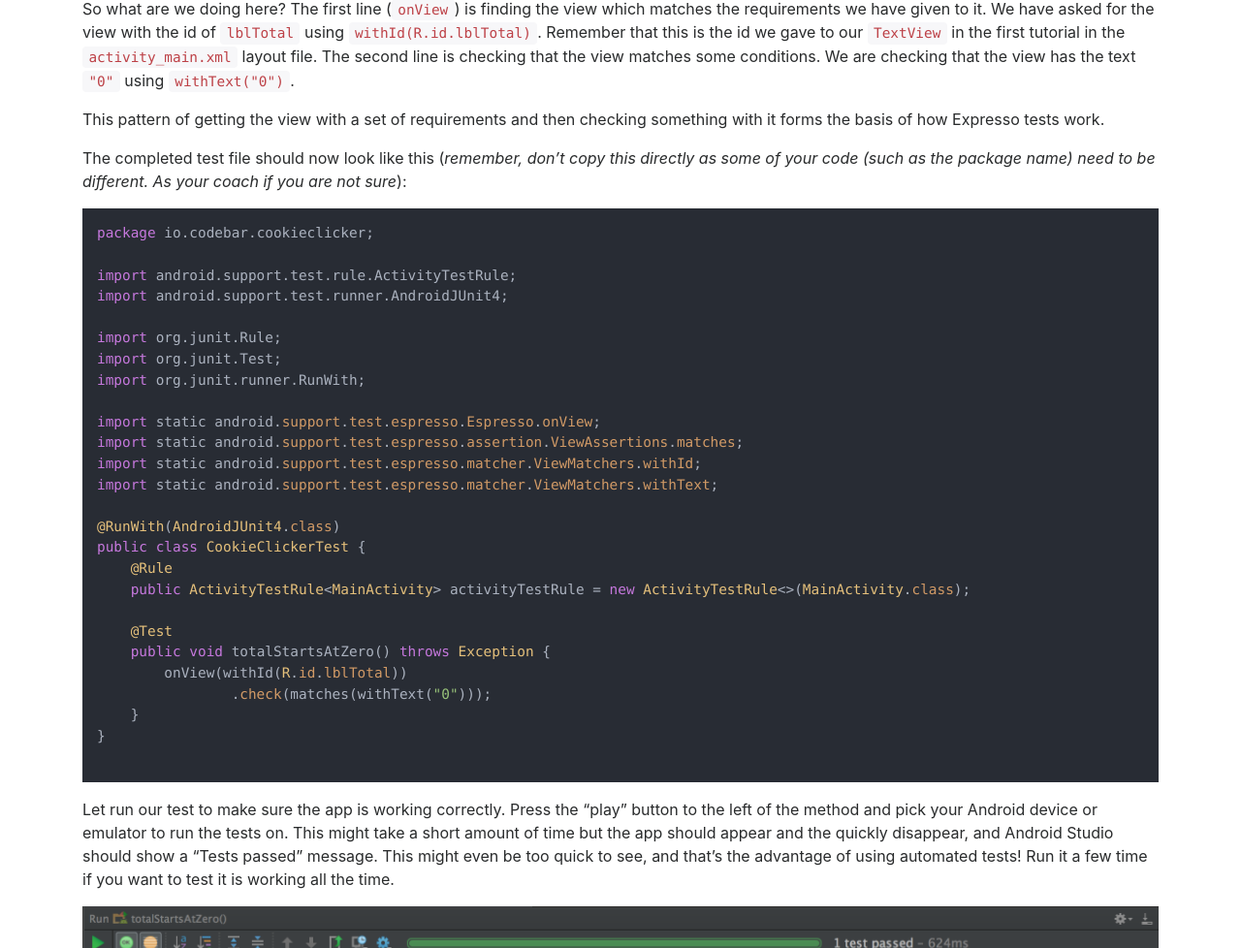
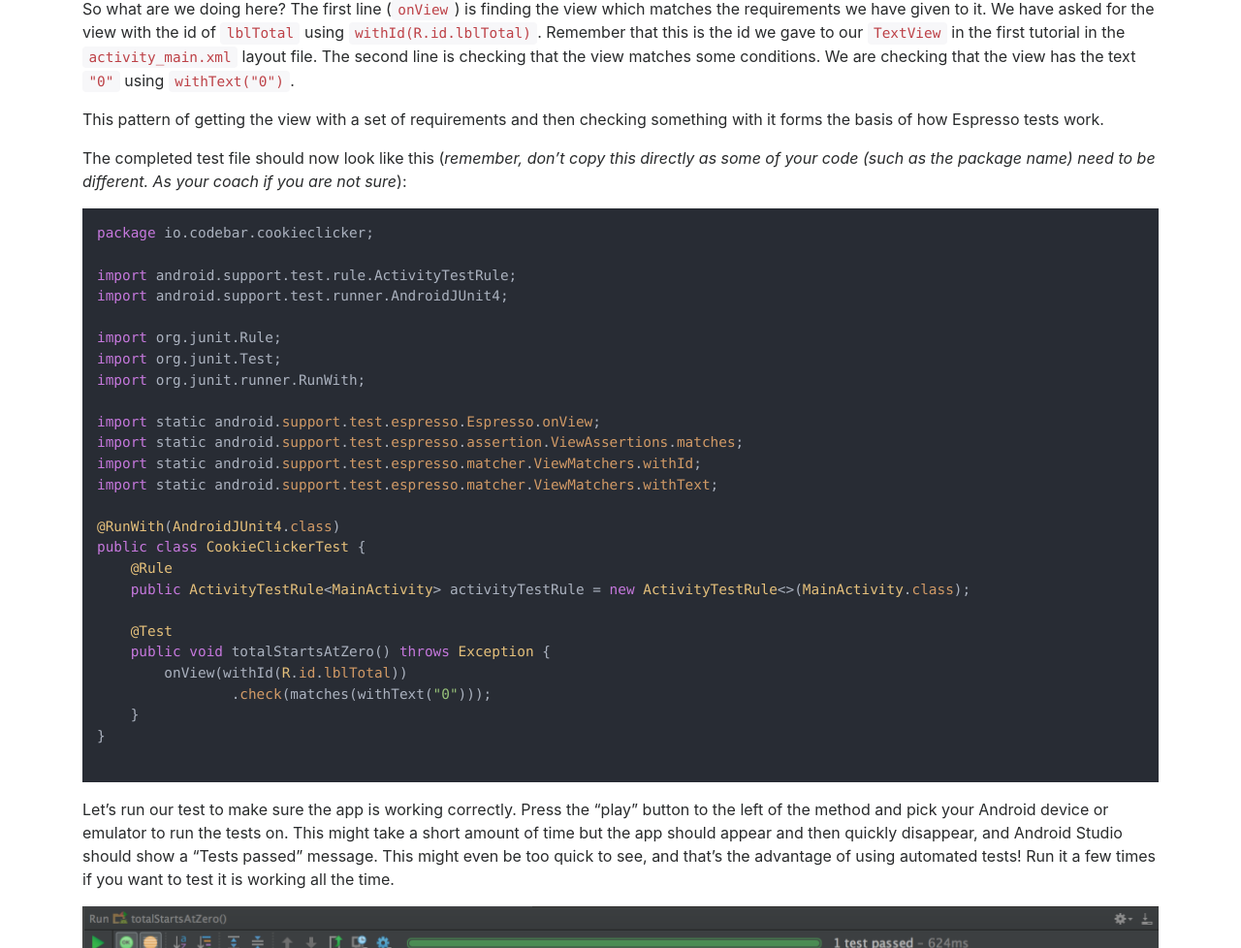
Before and after one commit to codebar/android-tutorials, a Jekyll site: the page built from worksheets/espresso-testing/index.md, in a window 1280 px wide and 1400 px high, scrolled down 3005 px. Shown: the part 147-1125 px from the top of the window at 97% size. Built offline with Jekyll 4.4.1, drawn with Linux system fonts in a browser that asks for light colours; nearby versions of some CDN libraries; some of the changed text lies outside the part shown.

Commit message:
grammatical fixes

````diff
--- a/worksheets/espresso-testing/index.md
+++ b/worksheets/espresso-testing/index.md
@@ -127,7 +127,7 @@ onView(withId(R.id.lblTotal))
 
 So what are we doing here? The first line (`onView`) is finding the view which matches the requirements we have given to it. We have asked for the view with the id of `lblTotal` using `withId(R.id.lblTotal)`. Remember that this is the id we gave to our `TextView` in the first tutorial in the `activity_main.xml` layout file. The second line is checking that the view matches some conditions. We are checking that the view has the text `"0"` using `withText("0")`.
 
-This pattern of getting the view with a set of requirements and then checking something with it forms the basis of how Expresso tests work.
+This pattern of getting the view with a set of requirements and then checking something with it forms the basis of how Espresso tests work.
 
 The completed test file should now look like this (_remember, don't copy this directly as some of your code (such as the package name) need to be different. As your coach if you are not sure_):
 
@@ -160,7 +160,7 @@ public class CookieClickerTest {
 
 ```
 
-Let run our test to make sure the app is working correctly. Press the "play" button to the left of the method and pick your Android device or emulator to run the tests on. This might take a short amount of time but the app should appear and the quickly disappear, and Android Studio should show a "Tests passed" message. This might even be too quick to see, and that's the advantage of using automated tests! Run it a few time if you want to test it is working all the time.
+Let's run our test to make sure the app is working correctly. Press the "play" button to the left of the method and pick your Android device or emulator to run the tests on. This might take a short amount of time but the app should appear and then quickly disappear, and Android Studio should show a "Tests passed" message. This might even be too quick to see, and that's the advantage of using automated tests! Run it a few times if you want to test it is working all the time.
 
 ![Test passing](images/test_passing.png)
 
@@ -217,9 +217,9 @@ Let's run this new test using the play icon next to the `totalIncreasesWhenCooki
 </div>
 
 ## Getting a high score!
-We've now tested all the functionality of our app, so now let's do something just for fun: let's make Espresso click loads of time on the cookie and get a high score!
+We've now tested all the functionality of our app, so now let's do something just for fun: let's make Espresso click loads of times on the cookie and get a high score!
 
-Create a new method called `achieveHighScore`. Copy the code the click test you just wrote and wrap the code to click the cookie image in a for loop from 0 to 100. You then need to check that the total counter has reached `"100"` after the for loop has completed. Ask your coach, if you're not sure how to do this, or take a peek at the code below:
+Create a new method called `achieveHighScore`. Copy the code for the click test you just wrote and wrap the code to click on the cookie image into a for-loop from 0 to 100. You then need to check that the total counter has reached `"100"` after the for-loop has completed. Ask your coach, if you're not sure how to do this, or take a peek at the code below:
 
 ```java
 @Test
````
